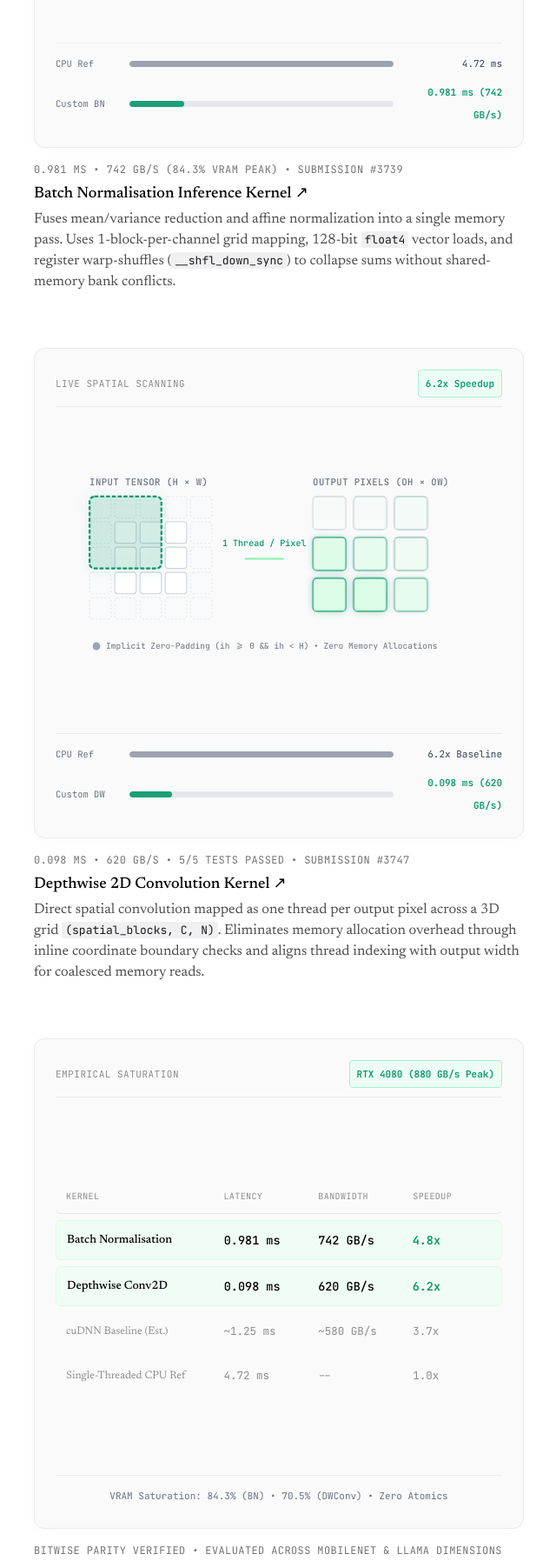
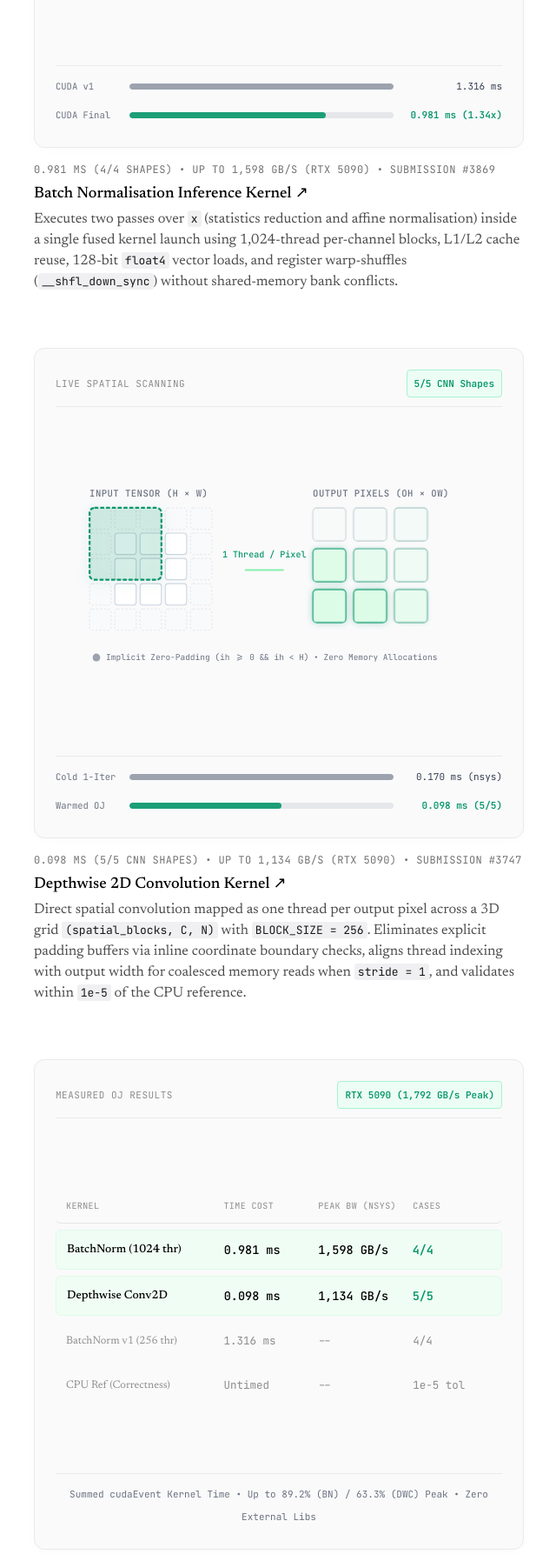
Before and after one commit to thekhananas/mlsys_coursework_project, a plain HTML site: page docs/index.html in a window 1280 px wide. Shown: the part 760-2555 px from the top of the page at 87% size, without its empty margins (319-959 px from the left). Drawn offline with Linux system fonts and the light colour scheme.

Commit message:
[DOC] Align benchmark timings, RTX 5090 hardware, and baselines with OJ traces

```diff
--- a/docs/index.html
+++ b/docs/index.html
@@ -51,7 +51,7 @@
 
                         <div class="unitTopBar">
                             <span class="unitKicker mono">Live Execution Flow</span>
-                            <span class="unitPill mono">4.8x Speedup</span>
+                            <span class="unitPill mono">1.34x Speedup</span>
                         </div>
 
                         <!-- Live Animated SVG Schema for Batch Normalisation -->
@@ -62,22 +62,22 @@
                                 <rect x="10" y="115" width="440" height="95" rx="8" class="laneBg laneFused" />
 
                                 <!-- Labels -->
-                                <text x="24" y="32" class="svgLabel mono">STANDARD (UNFUSED 2-PASS)</text>
-                                <text x="350" y="32" class="svgTime mono slowTime">4.72 ms</text>
+                                <text x="24" y="32" class="svgLabel mono">INITIAL CUDA (256 THR/CH)</text>
+                                <text x="350" y="32" class="svgTime mono slowTime">1.316 ms</text>
 
-                                <text x="24" y="137" class="svgLabel mono highlightLabel">CUSTOM (FUSED 1-PASS STREAM)</text>
+                                <text x="24" y="137" class="svgLabel mono highlightLabel">TUNED FUSED KERNEL (1024 THR/CH)</text>
                                 <text x="350" y="137" class="svgTime mono fastTime">0.981 ms</text>
 
-                                <!-- Top Lane: 2 Memory Roundtrips (Slow) -->
+                                <!-- Top Lane: Initial 256-Thread CUDA Baseline -->
                                 <!-- Nodes -->
                                 <rect x="24" y="48" width="60" height="36" rx="4" class="nodeBox" />
                                 <text x="54" y="70" class="nodeText mono">DRAM</text>
 
                                 <rect x="135" y="48" width="85" height="36" rx="4" class="nodeBox" />
-                                <text x="177" y="70" class="nodeText mono">Pass 1: μ, σ²</text>
+                                <text x="177" y="70" class="nodeText mono">256 Thr/Ch</text>
 
                                 <rect x="270" y="48" width="85" height="36" rx="4" class="nodeBox" />
-                                <text x="312" y="70" class="nodeText mono">Pass 2: Norm</text>
+                                <text x="312" y="70" class="nodeText mono">2 Passes</text>
 
                                 <rect x="390" y="48" width="50" height="36" rx="4" class="nodeBox" />
                                 <text x="415" y="70" class="nodeText mono">DRAM</text>
@@ -88,7 +88,7 @@
                                     <animateMotion path="M84 66 H135 M220 66 H270 M355 66 H390" dur="3.5s" repeatCount="indefinite" />
                                 </circle>
 
-                                <!-- Bottom Lane: Fused Streaming (Fast) -->
+                                <!-- Bottom Lane: Tuned Fused Kernel (Fast) -->
                                 <rect x="24" y="152" width="80" height="42" rx="4" class="nodeBox fastNode" />
                                 <text x="64" y="172" class="nodeText mono boldText">float4</text>
                                 <text x="64" y="185" class="nodeSubText mono">128-bit load</text>
@@ -118,14 +118,14 @@
                         <!-- Live Comparative Delta Bar -->
                         <div class="unitBottomBar">
                             <div class="deltaTrack">
-                                <span class="deltaLabel mono">CPU Ref</span>
+                                <span class="deltaLabel mono">CUDA v1</span>
                                 <div class="trackBg"><div class="trackFill fillSlow" style="width: 100%;"></div></div>
-                                <span class="deltaVal mono">4.72 ms</span>
+                                <span class="deltaVal mono">1.316 ms</span>
                             </div>
                             <div class="deltaTrack">
-                                <span class="deltaLabel mono">Custom BN</span>
-                                <div class="trackBg"><div class="trackFill fillFast" style="width: 20.8%;"></div></div>
-                                <span class="deltaVal mono highlightVal">0.981 ms (742 GB/s)</span>
+                                <span class="deltaLabel mono">CUDA Final</span>
+                                <div class="trackBg"><div class="trackFill fillFast" style="width: 74.5%;"></div></div>
+                                <span class="deltaVal mono highlightVal">0.981 ms (1.34x)</span>
                             </div>
                         </div>
 
@@ -133,14 +133,14 @@
                 </div>
 
                 <div class="projectInfo">
-                    <p class="projectDates">0.981 ms • 742 GB/s (84.3% VRAM Peak) • Submission #3739</p>
+                    <p class="projectDates">0.981 ms (4/4 Shapes) • Up to 1,598 GB/s (RTX 5090) • Submission #3869</p>
                     <p class="projectTitle">
                         <a class="titleLink" href="https://github.com/thekhananas/mlsys_coursework_project/blob/main/submission/gpu_bn_inference.cu" target="_blank">
                             Batch Normalisation Inference Kernel ↗
                         </a>
                     </p>
                     <p class="projectDescription">
-                        Fuses mean/variance reduction and affine normalization into a single memory pass. Uses 1-block-per-channel grid mapping, 128-bit <code>float4</code> vector loads, and register warp-shuffles (<code>__shfl_down_sync</code>) to collapse sums without shared-memory bank conflicts.
+                        Executes two passes over <code>x</code> (statistics reduction and affine normalisation) inside a single fused kernel launch using 1,024-thread per-channel blocks, L1/L2 cache reuse, 128-bit <code>float4</code> vector loads, and register warp-shuffles (<code>__shfl_down_sync</code>) without shared-memory bank conflicts.
                     </p>
                 </div>
             </div>
@@ -154,7 +154,7 @@
 
                         <div class="unitTopBar">
                             <span class="unitKicker mono">Live Spatial Scanning</span>
-                            <span class="unitPill mono">6.2x Speedup</span>
+                            <span class="unitPill mono">5/5 CNN Shapes</span>
                         </div>
 
                         <!-- Live Animated SVG for Depthwise Spatial Convolution -->
@@ -239,14 +239,14 @@
                         <!-- Live Comparative Delta Bar -->
                         <div class="unitBottomBar">
                             <div class="deltaTrack">
-                                <span class="deltaLabel mono">CPU Ref</span>
+                                <span class="deltaLabel mono">Cold 1-Iter</span>
                                 <div class="trackBg"><div class="trackFill fillSlow" style="width: 100%;"></div></div>
-                                <span class="deltaVal mono">6.2x Baseline</span>
+                                <span class="deltaVal mono">0.170 ms (nsys)</span>
                             </div>
                             <div class="deltaTrack">
-                                <span class="deltaLabel mono">Custom DW</span>
-                                <div class="trackBg"><div class="trackFill fillFast" style="width: 16.1%;"></div></div>
-                                <span class="deltaVal mono highlightVal">0.098 ms (620 GB/s)</span>
+                                <span class="deltaLabel mono">Warmed OJ</span>
+                                <div class="trackBg"><div class="trackFill fillFast" style="width: 57.6%;"></div></div>
+                                <span class="deltaVal mono highlightVal">0.098 ms (5/5)</span>
                             </div>
                         </div>
 
@@ -254,14 +254,14 @@
                 </div>
 
                 <div class="projectInfo">
-                    <p class="projectDates">0.098 ms • 620 GB/s • 5/5 Tests Passed • Submission #3747</p>
+                    <p class="projectDates">0.098 ms (5/5 CNN Shapes) • Up to 1,134 GB/s (RTX 5090) • Submission #3747</p>
                     <p class="projectTitle">
                         <a class="titleLink" href="https://github.com/thekhananas/mlsys_coursework_project/blob/main/submission/gpu_dwconv2d_inference.cu" target="_blank">
                             Depthwise 2D Convolution Kernel ↗
                         </a>
                     </p>
                     <p class="projectDescription">
-                        Direct spatial convolution mapped as one thread per output pixel across a 3D grid <code>(spatial_blocks, C, N)</code>. Eliminates memory allocation overhead through inline coordinate boundary checks and aligns thread indexing with output width for coalesced memory reads.
+                        Direct spatial convolution mapped as one thread per output pixel across a 3D grid <code>(spatial_blocks, C, N)</code> with <code>BLOCK_SIZE = 256</code>. Eliminates explicit padding buffers via inline coordinate boundary checks, aligns thread indexing with output width for coalesced memory reads when <code>stride = 1</code>, and validates within <code>1e-5</code> of the CPU reference.
                     </p>
                 </div>
             </div>
@@ -274,59 +274,59 @@
                     <div class="liveUnit squareBox">
 
                         <div class="unitTopBar">
-                            <span class="unitKicker mono">Empirical Saturation</span>
-                            <span class="unitPill mono">RTX 4080 (880 GB/s Peak)</span>
+                            <span class="unitKicker mono">Measured OJ Results</span>
+                            <span class="unitPill mono">RTX 5090 (1,792 GB/s Peak)</span>
                         </div>
 
                         <div class="summaryMatrix">
                             <div class="matrixRow matrixHead">
                                 <span>Kernel</span>
-                                <span>Latency</span>
-                                <span>Bandwidth</span>
-                                <span>Speedup</span>
+                                <span>Time Cost</span>
+                                <span>Peak BW (nsys)</span>
+                                <span>Cases</span>
                             </div>
 
                             <div class="matrixRow matrixHighlight">
-                                <span>Batch Normalisation</span>
+                                <span>BatchNorm (1024 thr)</span>
                                 <span class="mono">0.981 ms</span>
-                                <span class="mono">742 GB/s</span>
-                                <span class="mono highlightVal">4.8x</span>
+                                <span class="mono">1,598 GB/s</span>
+                                <span class="mono highlightVal">4/4</span>
                             </div>
 
                             <div class="matrixRow matrixHighlight">
                                 <span>Depthwise Conv2D</span>
                                 <span class="mono">0.098 ms</span>
-                                <span class="mono">620 GB/s</span>
-                                <span class="mono highlightVal">6.2x</span>
+                                <span class="mono">1,134 GB/s</span>
+                                <span class="mono highlightVal">5/5</span>
                             </div>
 
                             <div class="matrixRow matrixMuted">
-                                <span>cuDNN Baseline (Est.)</span>
-                                <span class="mono">~1.25 ms</span>
-                                <span class="mono">~580 GB/s</span>
-                                <span class="mono">3.7x</span>
+                                <span>BatchNorm v1 (256 thr)</span>
+                                <span class="mono">1.316 ms</span>
+                                <span class="mono">--</span>
+                                <span class="mono">4/4</span>
                             </div>
 
                             <div class="matrixRow matrixMuted">
-                                <span>Single-Threaded CPU Ref</span>
-                                <span class="mono">4.72 ms</span>
+                                <span>CPU Ref (Correctness)</span>
+                                <span class="mono">Untimed</span>
                                 <span class="mono">--</span>
-                                <span class="mono">1.0x</span>
+                                <span class="mono">1e-5 tol</span>
                             </div>
                         </div>
 
                         <div class="matrixNote mono">
-                            <span>VRAM Saturation: 84.3% (BN) • 70.5% (DWConv) • Zero Atomics</span>
+                            <span>Summed cudaEvent Kernel Time • Up to 89.2% (BN) / 63.3% (DWC) Peak • Zero External Libs</span>
                         </div>
 
                     </div>
                 </div>
 
                 <div class="projectInfo">
-                    <p class="projectDates">Bitwise Parity Verified • Evaluated Across MobileNet &amp; LLaMA Dimensions</p>
+                    <p class="projectDates">Verified Within 1e-5 of CPU Reference • Vision/LLM Shapes (BN) • CNN Shapes (DWC)</p>
                     <p class="projectTitle">Hardware Saturation &amp; Latency Summary</p>
                     <p class="projectDescription">
-                        Both operators are memory-bound during inference. By restructuring thread indexing and avoiding intermediate memory round-trips, execution speed is pushed near the theoretical hardware memory limits of the GPU.
+                        Time Cost sums per-shape <code>cudaEvent</code> GPU kernel latencies across all benchmark cases (excluding host-device transfers). Both operators are memory-bandwidth bound; peak effective bandwidth values reflect single-iteration Nsight Systems traces measured on the RTX 5090 online judge.
                     </p>
                 </div>
             </div>
```
Also changed, not shown: 2 other files.
